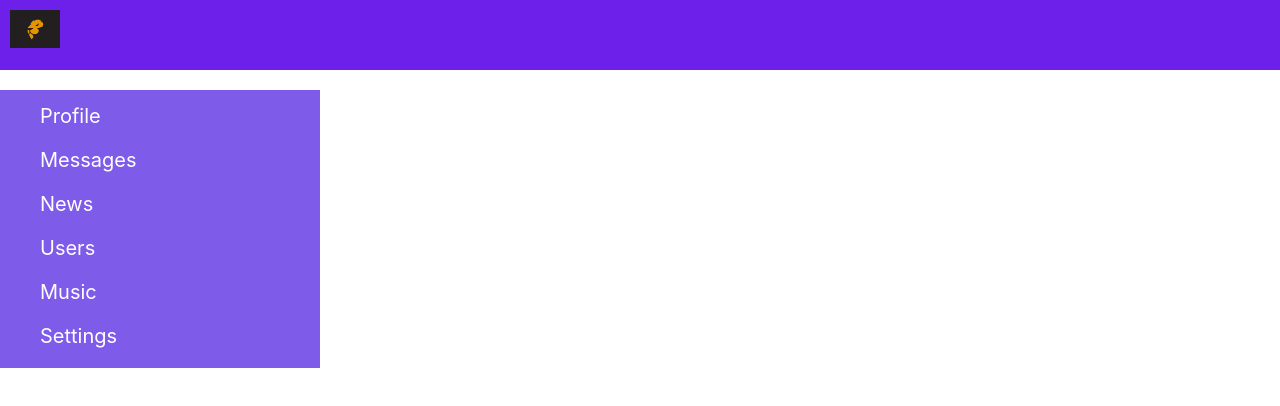
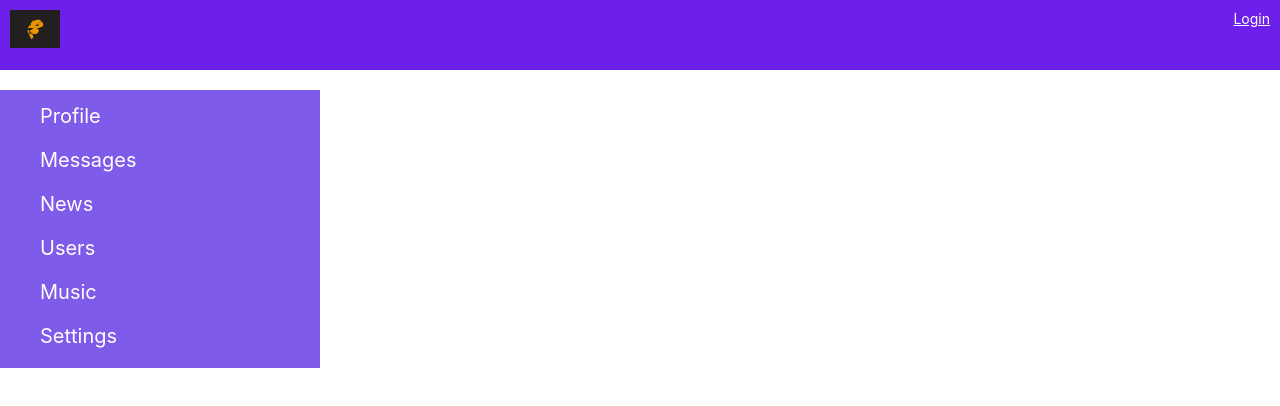
Before and after one commit to Akrosom21/react-start, a React (Create React App) app: page / in a window 1280 px wide. Shown: the top 406 px of the page. Built offline with nearby package versions, Linux system fonts and the light colour scheme; no server answers.

Commit message:
add withRouter and start authorization

```diff
--- a/src/App.js
+++ b/src/App.js
@@ -1,14 +1,14 @@
 import React from 'react';
-import Header from './Components/Header/Header.jsx';
 import Main from './Components/Main/Main.jsx';
 import './App.css';
 import { BrowserRouter } from 'react-router-dom';
+import HeaderContainer from "./Components/Header/HeaderContainer";
 
 function App(props) {
   return (
     <BrowserRouter>
       <div className="wrapper">
-        <Header />
+        <HeaderContainer />
         <Main />
       </div>
     </BrowserRouter>
--- a/src/Components/Header/Header.jsx
+++ b/src/Components/Header/Header.jsx
@@ -1,13 +1,16 @@
 import React from 'react';
 import logo from '../../img/logo.webp';
 import classes from './Header.module.css';
+import {NavLink} from "react-router-dom";
 
-function Header() {
+function Header(props) {
     return (
         <header className={classes.header}>
             <div className={classes.logo}>
                 <img src={logo} alt="logo" />
             </div>
+            {props.resultCode ? props.authData.login : <NavLink to={'/login'} className={classes.header__login}>Login</NavLink>}
+
         </header>
     );
 }
--- a/src/Components/Header/Header.module.css
+++ b/src/Components/Header/Header.module.css
@@ -3,9 +3,16 @@
     padding: 10px;
     background: rgb(109, 32, 233);
     margin-bottom: 20px;
+    display: flex;
+    justify-content: space-between;
+
   }
 
   .logo {
     width: 50px;
     height: 50px;
   }
+
+  .header__login {
+      color: #fff;
+  }
--- /dev/null
+++ b/src/Components/Header/HeaderContainer.jsx
@@ -0,0 +1,31 @@
+import React from 'react';
+import Header from "./Header";
+import * as axios from "axios";
+import {connect} from "react-redux";
+import {setAuthData, setIsAuth} from "../../Redux/authReducer";
+
+class HeaderContainer extends React.Component {
+
+    componentDidMount() {
+        axios.get('https://social-network.samuraijs.com/api/1.0/auth/me', {
+            withCredentials: true,
+        })
+            .then(response => {
+                this.props.setAuthData(response.data.data)
+                if (response.data.resultCode === 0) {
+                    this.props.setIsAuth(true)
+                }
+            })
+    }
+
+    render() {
+        return <Header resultCode={this.props.resultCode} authData={this.props.authData}/>
+    }
+}
+
+const mapStateToProps = (state) => ({
+    authData: state.auth.authData,
+    resultCode: state.auth.resultCode
+})
+
+export default connect (mapStateToProps, {setIsAuth, setAuthData})(HeaderContainer);
--- a/src/Components/Main/Main.jsx
+++ b/src/Components/Main/Main.jsx
@@ -13,7 +13,7 @@ function Main(props) {
             <Menu/>
             <div className="content">
                 <Route
-                    path="/profile"
+                    path="/profile/:userID?"
                     render={() => <ProfileContainer/>}
                 />
                 <Route
--- a/src/Components/Profile/ProfileContainer.jsx
+++ b/src/Components/Profile/ProfileContainer.jsx
@@ -3,11 +3,16 @@ import Profile from "./Profile";
 import * as axios from "axios";
 import {connect} from "react-redux";
 import {setUserProfile} from "../../Redux/profileReducer";
+import {withRouter} from "react-router-dom";
 
 
 class ProfileContainer extends React.Component{
     componentDidMount() {
-        axios.get('https://social-network.samuraijs.com/api/1.0/profile/2')
+        let withRouterUserID = this.props.match.params.userID
+        if (!withRouterUserID) {
+            withRouterUserID = 2
+        }
+        axios.get('https://social-network.samuraijs.com/api/1.0/profile/' + withRouterUserID)
             .then(response => {
                 this.props.setUserProfile(response.data)
             })
@@ -24,4 +29,6 @@ const mapStateToProps = (state) => ({
     profile: state.profilePage.profile
 })
 
-export default connect(mapStateToProps, {setUserProfile})(ProfileContainer);
+let withRouterProfileContainer = withRouter(ProfileContainer)
+
+export default connect(mapStateToProps, {setUserProfile})(withRouterProfileContainer);
--- /dev/null
+++ b/src/Redux/authReducer.js
@@ -0,0 +1,29 @@
+const SET_AUTH_DATA = 'SET_AUTH_DATA';
+const SET_IS_AUTH = 'SET_IS_AUTH';
+export const setAuthData = (data) => ({type: SET_AUTH_DATA, data});
+export const setIsAuth = (isAuth) => ({type: SET_IS_AUTH, isAuth});
+
+let initialStore = {
+    authData: {id: null, login: null, email: null},
+    resultCode: false,
+}
+
+const authReducer = (state = initialStore, action) => {
+    let stateCopy = {...state};
+
+    if (action.type === SET_AUTH_DATA) {
+        return {
+            ...state,
+            authData: action.data
+        }
+    }
+    else if (action.type === SET_IS_AUTH) {
+        return {
+            ...state,
+            resultCode: action.isAuth
+        }
+    }
+    return stateCopy;
+}
+
+export default authReducer;
--- a/src/Redux/reduxStore.js
+++ b/src/Redux/reduxStore.js
@@ -2,11 +2,13 @@ import {combineReducers, createStore} from 'redux';
 import profileReducer from './profileReducer';
 import messagesReducer from './messagesReduser';
 import usersReducer from "./usersReducer";
+import authReducer from "./authReducer";
 
 let reducers = combineReducers({
     profilePage: profileReducer,
     messagesPage: messagesReducer,
     usersPage: usersReducer,
+    auth: authReducer,
 });
 let store = createStore(reducers);
 window.store = store
```
